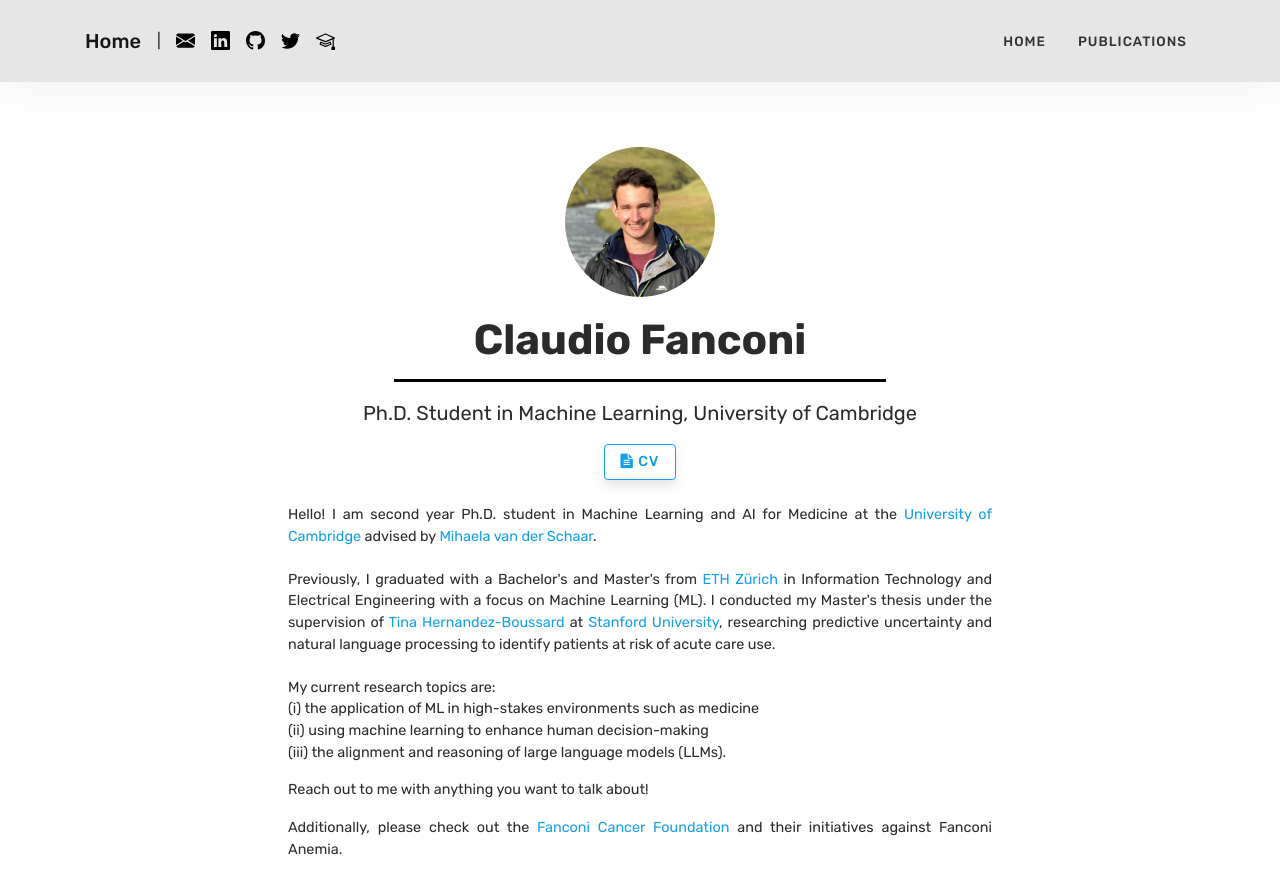
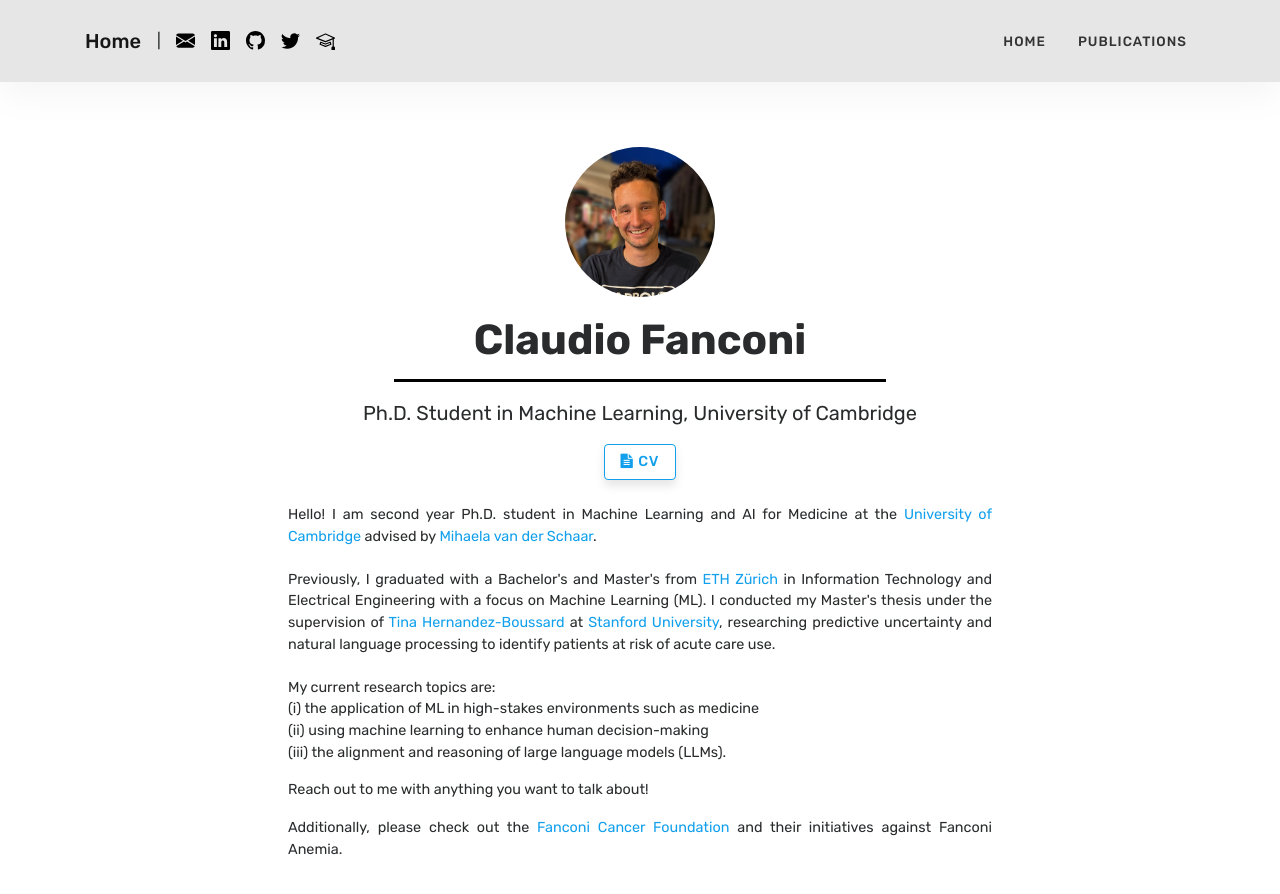
Before and after one commit to fanconic/fanconic.github.io, a Jekyll site: the page built from index.html, in a window 1280 px wide and 900 px high. Shown: the top 894 px of the window. Built offline with Jekyll 4.4.1, drawn with Linux system fonts in a browser that asks for light colours; the list of posts is cut into pages by our own code.

Commit message:
updated image

```diff
--- a/_includes/sidebar.html
+++ b/_includes/sidebar.html
@@ -2,7 +2,7 @@
 
   <div class="sidebar-section">
     <div class="wrap-profile-img-sidebar">
-      <img src="{{ site.baseurl }}/assets/images/fanconic.jpg" class="rounded-circle profile-img-sidebar"
+      <img src="{{ site.baseurl }}/assets/images/fanconic_2.jpg" class="rounded-circle profile-img-sidebar"
         alt="Claudio Fanconi">
     </div>
     <h5><span>Claudio Fanconi</span>
--- a/index.html
+++ b/index.html
@@ -7,7 +7,7 @@ title: Home
 ================================================== -->
 <section class="intro full-width">
     <div class="wrapintro">
-        <img src="{{ site.baseurl }}/assets/images/fanconic.jpg" class="rounded-circle profile-img"
+        <img src="{{ site.baseurl }}/assets/images/fanconic_2.jpg" class="rounded-circle profile-img"
             alt="Claudio Fanconi">
         <h2>Claudio Fanconi</h2>
         <hr class="intro-hr" />
```
Also changed, not shown: assets/images/fanconic_2.jpg (added).
